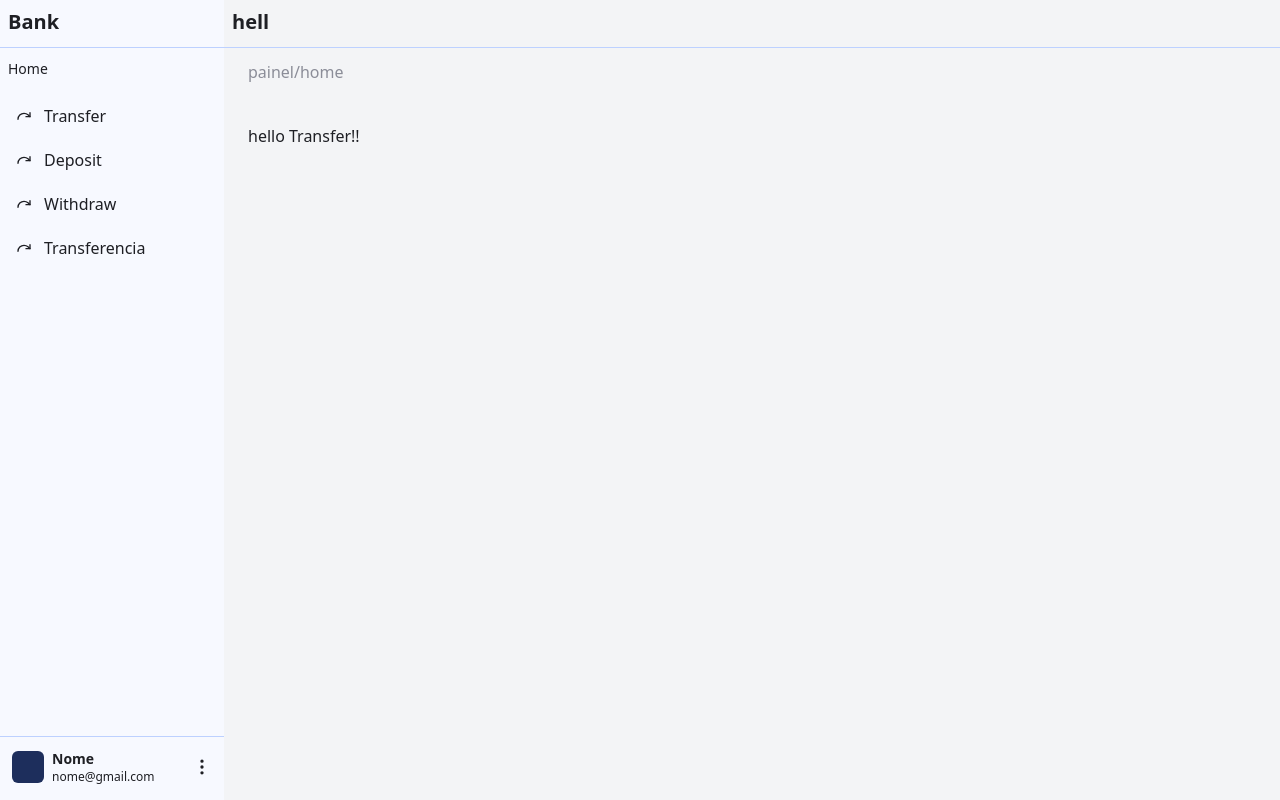
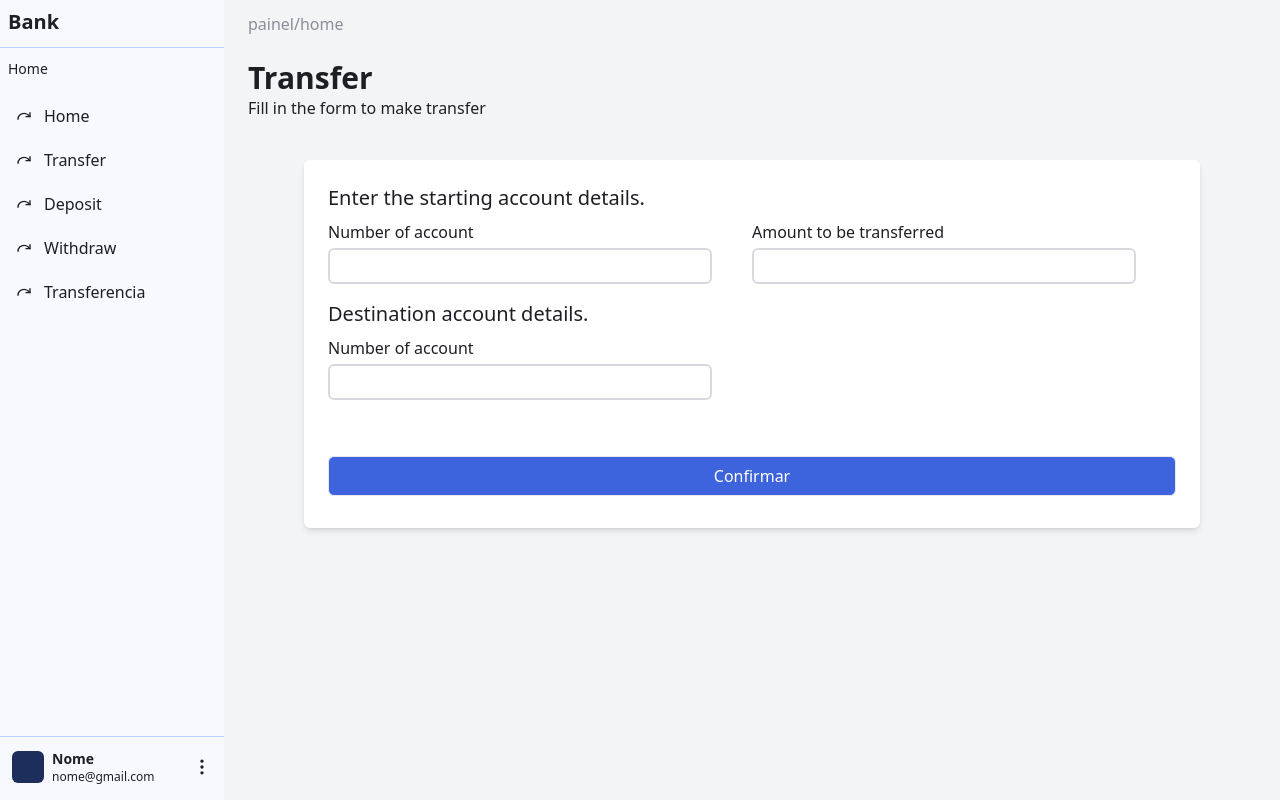
Before and after one commit to cesar7722a/trainings, a React (Vite) app: page /bank/transfer in a window 1280 px wide. Built offline with nearby package versions, Linux system fonts and the light colour scheme.

Commit message:
add new components

```diff
--- a/package.json
+++ b/package.json
@@ -10,11 +10,13 @@
     "preview": "vite preview"
   },
   "dependencies": {
+    "clsx": "^2.1.1",
     "lucide-react": "^0.548.0",
     "react": "^19.1.1",
     "react-dom": "^19.1.1",
     "react-router": "^7.9.4",
-    "react-router-dom": "^7.9.4"
+    "react-router-dom": "^7.9.4",
+    "tailwind-merge": "^3.4.0"
   },
   "devDependencies": {
     "@eslint/js": "^9.36.0",
--- /dev/null
+++ b/src/components/cn.ts
@@ -0,0 +1,6 @@
+import clsx, { type ClassValue } from "clsx";
+import { twMerge } from "tailwind-merge";
+
+export function cn(...elements: ClassValue[]) {
+  return twMerge(clsx(elements));
+}
--- /dev/null
+++ b/src/components/heading.tsx
@@ -0,0 +1,8 @@
+import type { ReactNode } from "react";
+
+type PropsHeading = {
+  children: ReactNode;
+};
+export function Heading({ children }: PropsHeading) {
+  return <h1 className="text-3xl font-semibold">{children}</h1>;
+}
--- /dev/null
+++ b/src/components/input.tsx
@@ -0,0 +1,47 @@
+import type { ReactNode } from "react";
+import { cn } from "./cn";
+
+type InputProps = {
+  name: string;
+  type?: string;
+  placeholder?: string;
+  className?: string;
+  children: ReactNode;
+};
+
+export function Input({
+  className,
+  name,
+  placeholder,
+  type,
+  children,
+}: InputProps) {
+  return (
+    <div className="flex flex-col space-y- w-96 space-y-1">
+      {children}
+      <input
+        name={name}
+        type={type}
+        placeholder={placeholder}
+        className={cn(
+          `h-9 px-2 outline-none border-2 rounded-md border-gray-6 focus:border-blue-8`,
+          className
+        )}
+      />
+    </div>
+  );
+}
+
+export function Label({
+  children,
+  className,
+}: {
+  children: ReactNode;
+  className?: string;
+}) {
+  return (
+    <label htmlFor="" className={cn("", className)}>
+      {children}
+    </label>
+  );
+}
--- a/src/components/modal.tsx
+++ b/src/components/modal.tsx
@@ -1,19 +1,41 @@
+// import { type ReactNode } from "react";
+// import { cn } from "./cn";
+
+// type ModalProps = {
+//   children: ReactNode;
+//   onClick: () => void;
+//   className?: string;
+// };
+
+// export function Modal({ children, onClick, className }: ModalProps) {
+//   return (
+//     <div
+//       onClick={onClick}
+//       className={cn("fixed inset-0 bg-blue-1/60 z-50", className)}
+//     >
+//       {children}
+//     </div>
+//   );
+// }
+
 import { type ReactNode } from "react";
+import { createPortal } from "react-dom";
+import { cn } from "./cn";
 
 type ModalProps = {
   children: ReactNode;
   onClick: () => void;
+  className?: string;
 };
 
-export function Modal({ children, onClick }: ModalProps) {
-  return (
-    <>
-      <div
-        onClick={onClick}
-        className="absolute top-0 right-0 bottom-0 left-0 bg-blue-1/60 z-20"
-      >
-        {children}
-      </div>
-    </>
+export function Modal({ children, onClick, className }: ModalProps) {
+  return createPortal(
+    <div
+      onClick={onClick}
+      className={cn("fixed inset-0 bg-blue-1/60 z-50", className)}
+    >
+      {children}
+    </div>,
+    document.body
   );
 }
--- a/src/private/private-layout.tsx
+++ b/src/private/private-layout.tsx
@@ -4,6 +4,12 @@ import { Link, Outlet } from "react-router";
 import { Modal } from "../components/modal";
 
 const menuAsideBar = [
+  {
+    name: "Home",
+    path: "home",
+    icon: Redo,
+    active: false,
+  },
   {
     name: "Transfer",
     path: "transfer",
@@ -99,11 +105,8 @@ function PrivateLayout() {
         </footer>
       </aside>
       <main className="flex-1 bg-gray-100 overflow-y-auto pb-10">
-        <div className="h-12 p-2 text-xl font-bold border border-t-0 border-l-0 border-r-0 border-blue-6">
-          hell
-        </div>
+        <div className="text-gray-9 py-3 px-6">painel/home</div>
         <div className="p-6 py-3 space-y-10">
-          <div className="text-gray-9">painel/home</div>
           <Outlet />
         </div>
       </main>
--- a/src/private/transfer.tsx
+++ b/src/private/transfer.tsx
@@ -1,3 +1,53 @@
+import { useState } from "react";
+import { Heading } from "../components/heading";
+import { Input, Label } from "../components/input";
+import { Modal } from "../components/modal";
+
 export default function Transfer() {
-  return <div>hello Transfer!!</div>;
+  const [isOpen, setIsOpen] = useState(false);
+  return (
+    <>
+      <div className="space-y-10">
+        <div>
+          <Heading>Transfer</Heading>
+          <h2>Fill in the form to make transfer</h2>
+        </div>
+        <form className="bg-white max-w-4xl mx-auto rounded-md px-6 pt-6 pb-8 space-y-4 shadow-md">
+          <div className="space-y-2">
+            <p className="text-xl">Enter the starting account details.</p>
+            <div className="flex gap-x-10">
+              <Input name="number-account">
+                <Label>Number of account</Label>
+              </Input>
+              <Input name="number-account">
+                <Label>Amount to be transferred</Label>
+              </Input>
+            </div>
+          </div>
+          <div className="space-y-2">
+            <p className="text-xl">Destination account details.</p>
+            <div className="flex gap-x-10">
+              <Input name="number-account">
+                <Label>Number of account</Label>
+              </Input>
+            </div>
+          </div>
+          <div className="pt-10">
+            <button
+              onClick={() => setIsOpen(true)}
+              type="button"
+              className="h-10 w-full border rounded-md bg-blue-9 hover:bg-blue-10 text-blue-contrast"
+            >
+              Confirmar
+            </button>
+          </div>
+        </form>
+      </div>
+      {isOpen && (
+        <Modal className="" onClick={() => setIsOpen(false)}>
+          <div>hello</div>
+        </Modal>
+      )}
+    </>
+  );
 }
```
Also changed, not shown: 1 other file (tests, documents, lock files or other folders).
